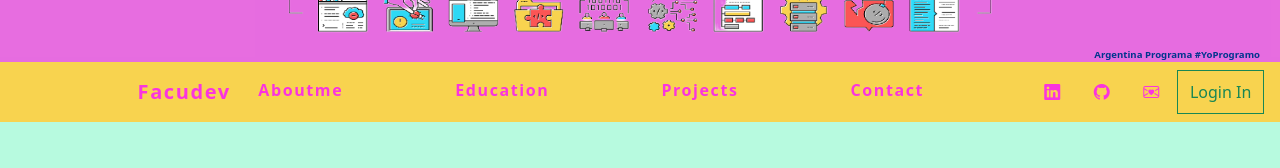
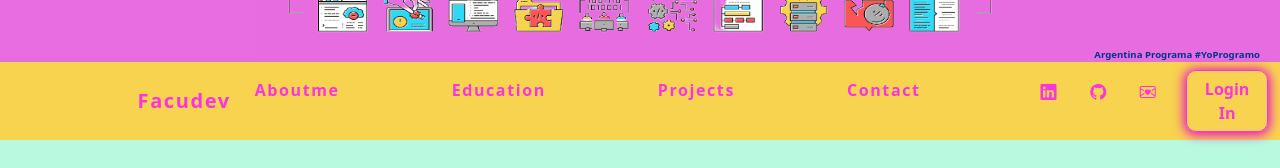
Before and after one commit to facundo37858/FrontEndPorfolioArgPro, an Angular app in the folder frontWithAngular/porfolioArgPro/: page / in a window 1280 px wide. Shown: the part 198-366 px from the top of the page. Built offline with nearby package versions, Linux system fonts and the light colour scheme.

Commit message:
upd styles

```diff
--- a/frontWithAngular/porfolioArgPro/src/app/components/footer/footer.component.css
+++ b/frontWithAngular/porfolioArgPro/src/app/components/footer/footer.component.css
@@ -1 +1,15 @@
 @import "~bootstrap-icons/font/bootstrap-icons.css";
+
+footer{
+    background-color: #f8d34f;
+}
+a{
+    color: #fa34df;
+    border-color: #fa34df;
+}
+.btn:focus, .btn:hover{
+    background-color: #B7FADF;
+    color:#fa34df;
+    border-color: #fa34df;
+    box-shadow: 0px 0px 3px 4px rgb(183 250 223);
+}
--- a/frontWithAngular/porfolioArgPro/src/app/components/footer/footer.component.html
+++ b/frontWithAngular/porfolioArgPro/src/app/components/footer/footer.component.html
@@ -1,4 +1,4 @@
-<footer class="bg-dark text-center text-white">
+<footer class="text-center">
     <!-- Grid container -->
     <div class="container p-4 pb-0">
       <!-- Section: Social media -->
@@ -20,7 +20,7 @@
     <!-- Grid container -->
 
     <!-- Copyright -->
-    <div class="text-center p-3" style="background-color: rgba(0, 0, 0, 0.2);">
+    <div class="text-center p-3" style="background-color: rgb(253 200 12 / 47%); color: #fa34df;">
       © 2020 Copyright
       <!-- <a class="text-white" href="https://mdbootstrap.com/">MDBootstrap.com</a> -->
     </div>
--- a/frontWithAngular/porfolioArgPro/src/app/components/nav-bar/nav-bar.component.css
+++ b/frontWithAngular/porfolioArgPro/src/app/components/nav-bar/nav-bar.component.css
@@ -22,13 +22,33 @@ a{
     letter-spacing: 0.1rem;
 }
 [role]{
-    border-radius: 0px;
+    border-radius: 10px;
     border: none;
 }
 button{
-    border-radius: 0px;
+    border-radius: 10px;
+    margin-left: 0.8rem;
+    color: #FA34DF;
+    border-color: #FA34DF;
+    font-weight: 700;
+    transition: 1000ms;
+    box-shadow:0px 1px 11px 2px rgb(233 10 203);
+
 }
 
+
+#btn-login:hover, #btn-login:focus {
+    text-decoration: none;
+    box-shadow: inset 0px 1px 11px 2px rgb(233 10 203);
+
+}
+.btn:focus, .btn:hover{
+    background-color: #f8d34f;
+    color:#fa34df;
+    border-color: #fa34df;
+    box-shadow: 0px 0px 3px 4px rgb(183 250 223);
+    border-radius:10px ;
+}
 @media screen and (max-width:600px) {
     .navbar-nav {
         gap: 0;
--- a/frontWithAngular/porfolioArgPro/src/app/components/nav-bar/nav-bar.component.html
+++ b/frontWithAngular/porfolioArgPro/src/app/components/nav-bar/nav-bar.component.html
@@ -33,7 +33,7 @@
               <a class="btn btn-outline-light btn-floating m-1" href="#!" role="button">
                 <i class="bi bi-envelope-heart"></i>
               </a>
-              <button class="btn btn-outline-success" type="submit">Login In</button>
+              <button id="btn-login"class="btn btn-outline-success" type="submit">Login In</button>
            </div>
 
           </li>
```
